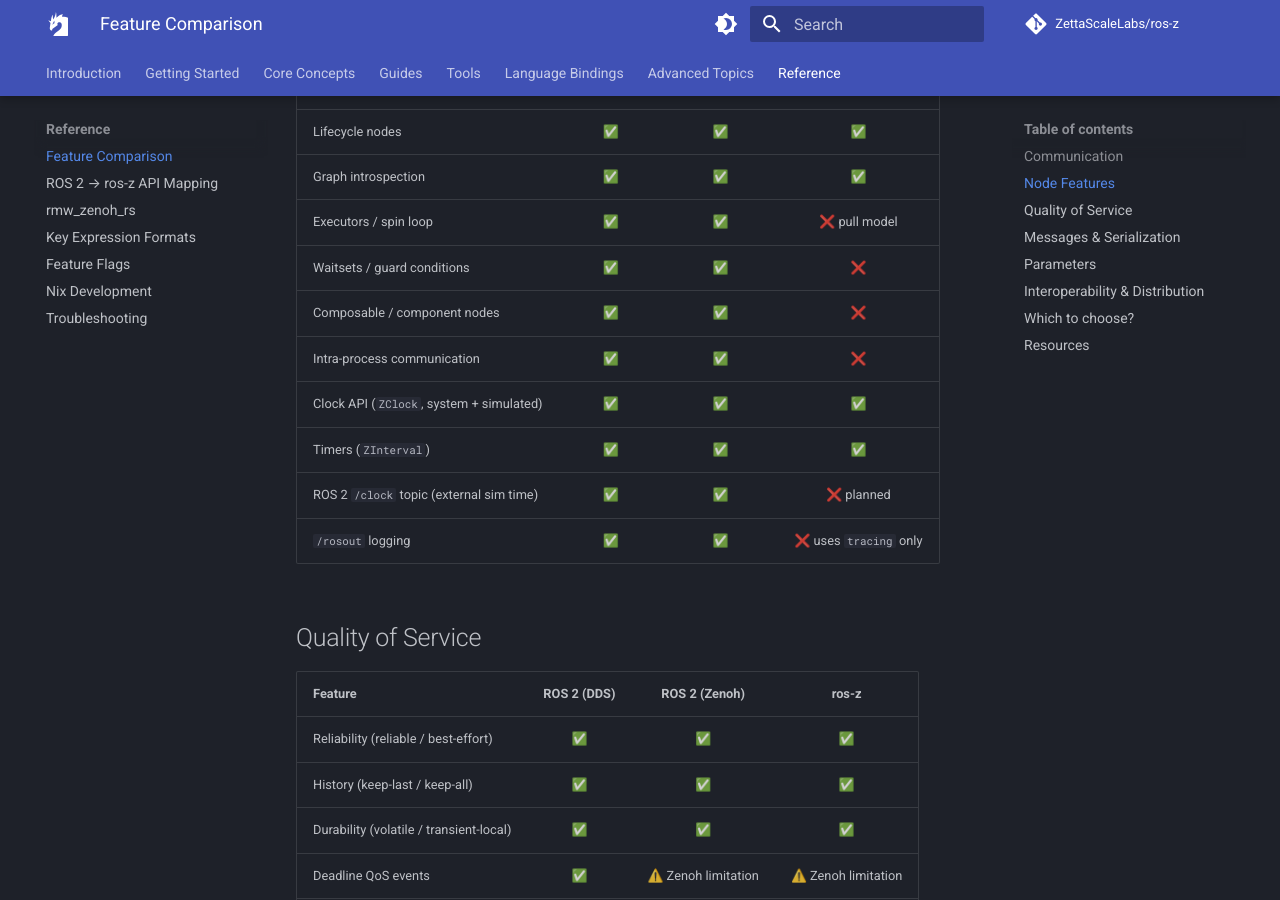
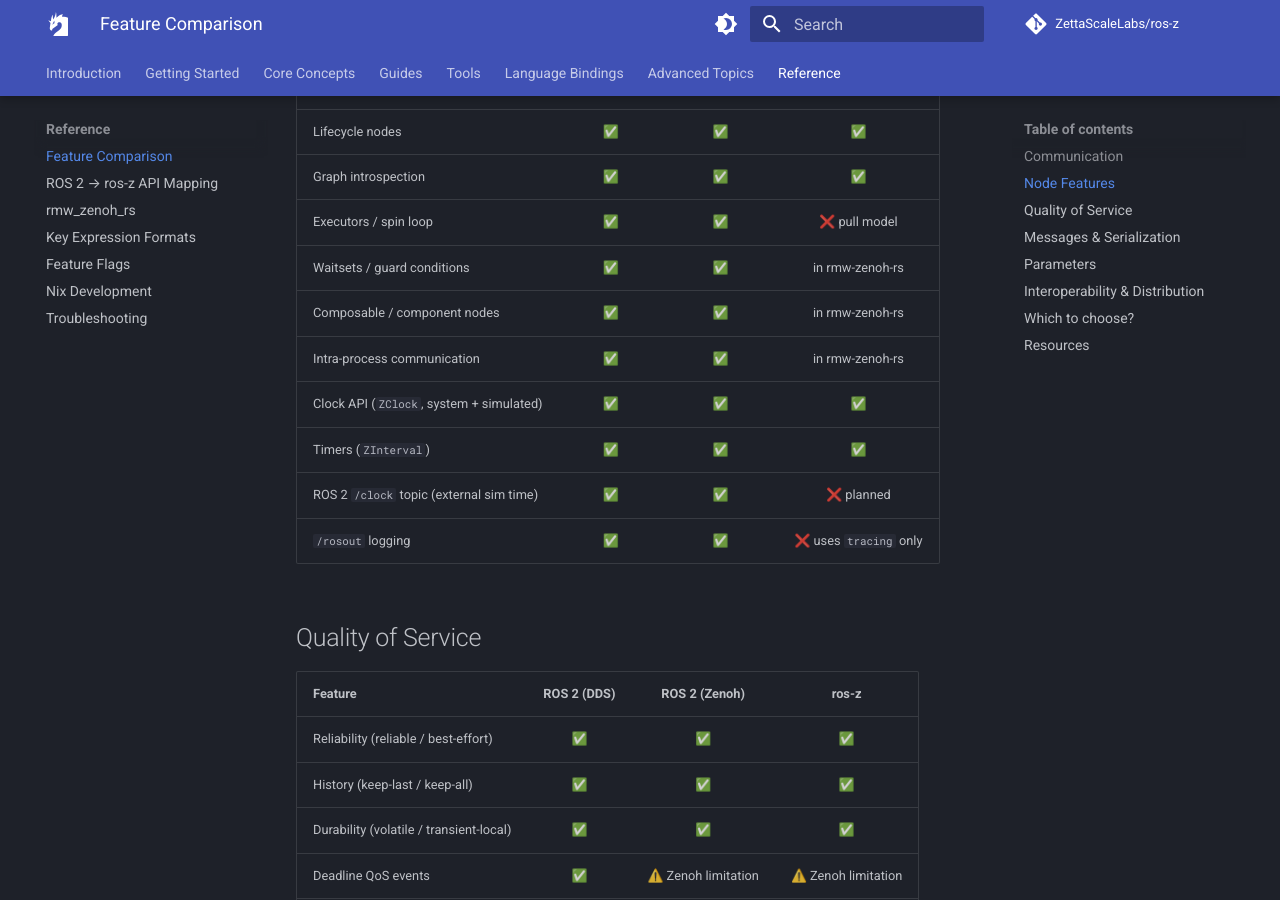
Before and after one commit to ZettaScaleLabs/ros-z, an MkDocs documentation site: the page built from docs/reference/feature-comparison.md, in a window 1280 px wide and 900 px high, scrolled down 1328 px. Built offline with MkDocs 1.6.1 and Material for MkDocs 9.7.7, drawn with Linux system fonts in a browser that asks for light colours; comment, search, counter and statistics services are not loaded.

Commit message:
docs(comparison): clarify waitsets/composable/ipc live in rmw-zenoh-rs

```diff
--- a/docs/reference/feature-comparison.md
+++ b/docs/reference/feature-comparison.md
@@ -34,9 +34,9 @@
 | Lifecycle nodes | ✅ | ✅ | ✅ |
 | Graph introspection | ✅ | ✅ | ✅ |
 | Executors / spin loop | ✅ | ✅ | ❌ pull model |
-| Waitsets / guard conditions | ✅ | ✅ | ❌ |
-| Composable / component nodes | ✅ | ✅ | ❌ |
-| Intra-process communication | ✅ | ✅ | ❌ |
+| Waitsets / guard conditions | ✅ | ✅ | in rmw-zenoh-rs |
+| Composable / component nodes | ✅ | ✅ | in rmw-zenoh-rs |
+| Intra-process communication | ✅ | ✅ | in rmw-zenoh-rs |
 | Clock API (`ZClock`, system + simulated) | ✅ | ✅ | ✅ |
 | Timers (`ZInterval`) | ✅ | ✅ | ✅ |
 | ROS 2 `/clock` topic (external sim time) | ✅ | ✅ | ❌ planned |
```
